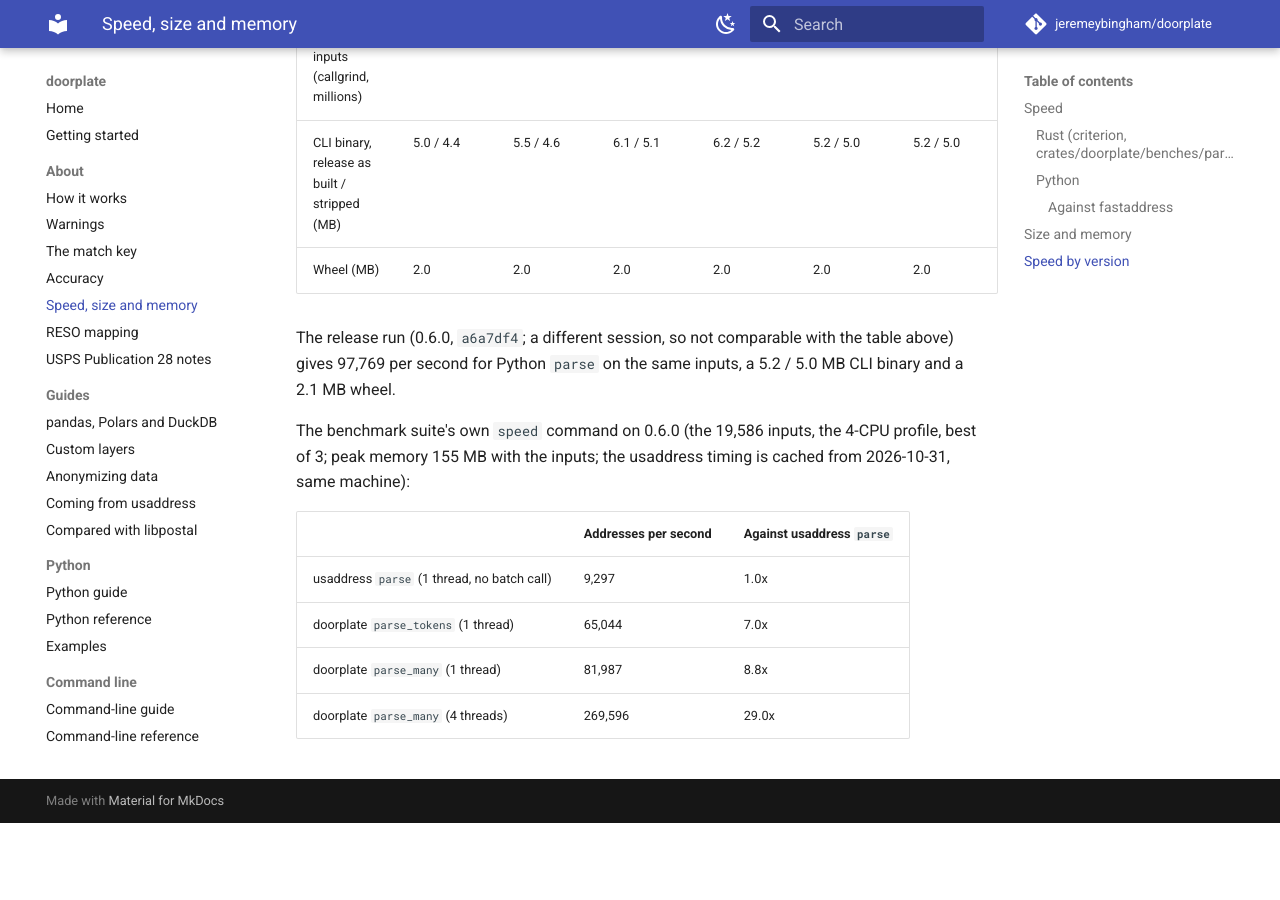
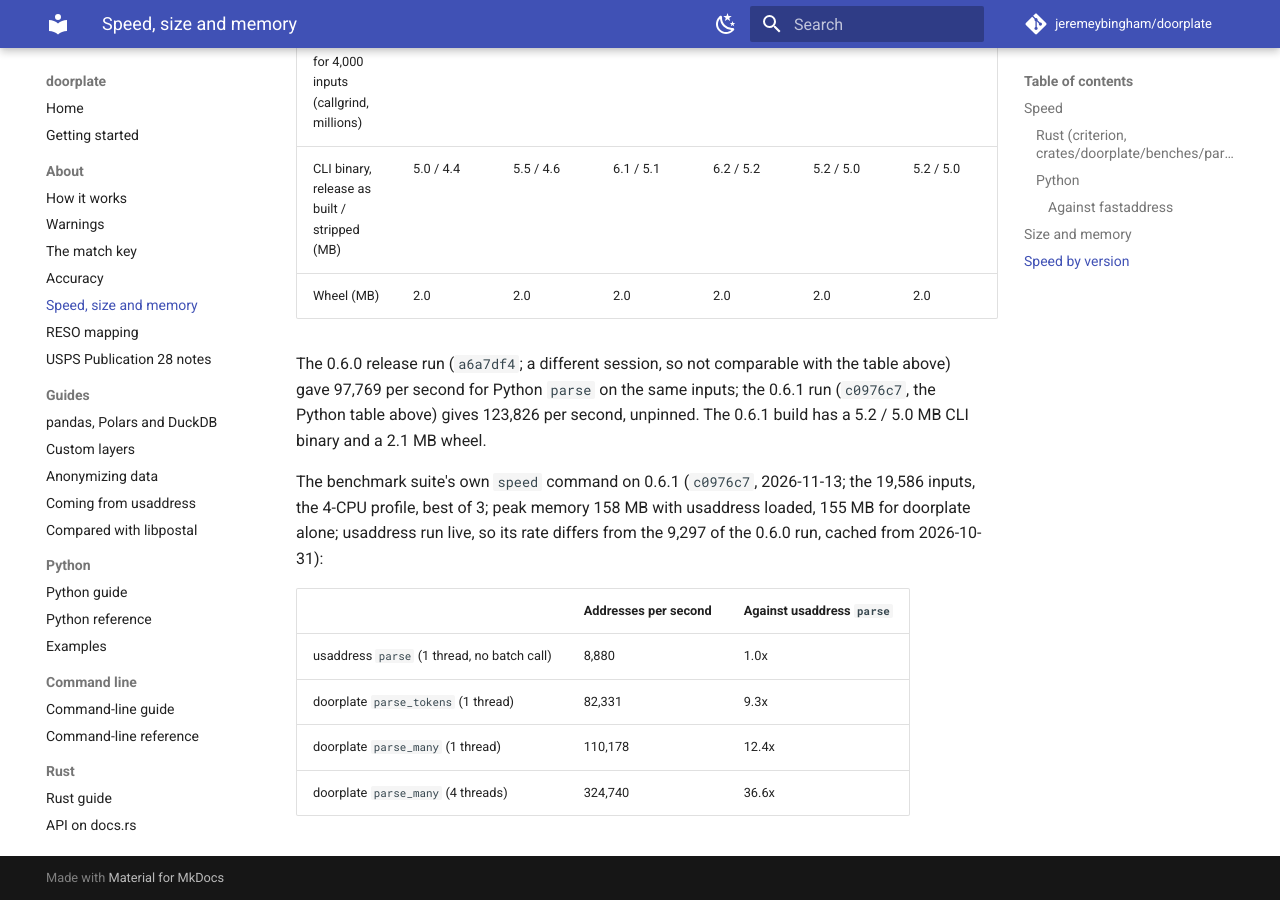
Before and after one commit to jeremeybingham/doorplate, an MkDocs documentation site: the page built from docs/speed-and-size.md, in a window 1280 px wide and 900 px high, scrolled down 5343 px. Built offline with MkDocs 1.6.1 and Material for MkDocs 9.7.7, drawn with Linux system fonts in a browser that asks for light colours; comment, search, counter and statistics services are not loaded; before the commit the page ends 6166 px from its top, so only the background shows below that; some of the changed text lies outside the part shown.

Commit message:
Figures for 0.6.1: speed, size, golden corpus count (#694)
The speed rows are retaken on c0976c7; accuracy on the suite (v1 and v2) and
the geocode dev split is unchanged from 0.6.0.

Co-Authored-By: Claude Sonnet 5.5 <noreply@anthropic.com>

```diff
--- a/docs/speed-and-size.md
+++ b/docs/speed-and-size.md
@@ -1,7 +1,7 @@
 # Speed, size and memory
 
-Figures: 0.6.0 (`a6a7df4`), measured 2026-11-12, unless a table names another build (the criterion, command-line,
-DataFrame and DuckDB figures were not re-run for the release); one machine (Intel Core i9-9900K, Linux on WSL2), so read
+Figures: 0.6.1 (`c0976c7`), measured 2026-11-13, unless a table names another build (the criterion, command-line,
+DataFrame, DuckDB and fastaddress figures were not re-run for the release); one machine (Intel Core i9-9900K, Linux on WSL2), so read
 the ratios. Accuracy is on [Benchmarks: accuracy](benchmarks.md); how to rerun these scripts and profile the engine is in
 [Running the benchmarks](running-benchmarks.md).
 
@@ -44,17 +44,17 @@ The suite's own `speed` command (`python benchmarks/suite.py speed`, [below](#sp
 
 | | Corpus inputs | Geocode addresses |
 |---|---|---|
-| doorplate `parse` | 10.2 µs | 12.3 µs |
-| doorplate `parse`, then `key()` and `to_usps()` | 13.7 µs | 15.9 µs |
-| doorplate `tag` | 13.2 µs | 15.4 µs |
-| doorplate `parse_tokens` | 13.1 µs | 15.2 µs |
-| doorplate `parse_many` (14 threads) | 2.0 µs | 2.2 µs |
-| usaddress `parse` | 89.0 µs | 95.9 µs |
-| usaddress `tag` | 96.3 µs | 100.2 µs |
+| doorplate `parse` | 8.1 µs | 9.5 µs |
+| doorplate `parse`, then `key()` and `to_usps()` | 11.2 µs | 13.0 µs |
+| doorplate `tag` | 10.8 µs | 12.6 µs |
+| doorplate `parse_tokens` | 10.9 µs | 12.5 µs |
+| doorplate `parse_many` (14 threads) | 1.6 µs | 1.9 µs |
+| usaddress `parse` | 91.9 µs | 99.9 µs |
+| usaddress `tag` | 99.5 µs | 104.2 µs |
 
-Call by call on one thread, `parse_tokens` is 6.8x `usaddress.parse` on the
-corpus inputs and 6.3x on the geocode addresses. `parse_many` parses on all
-the cores it is given (14 here) with the GIL released: 45x and 43x `usaddress.parse`, which is
+Call by call on one thread, `parse_tokens` is 8.5x `usaddress.parse` on the
+corpus inputs and 8.0x on the geocode addresses. `parse_many` parses on all
+the cores it is given (14 here) with the GIL released: 57x and 52x `usaddress.parse`, which is
 single-threaded (usaddress could be run in several processes; that is a
 different comparison). A Python call costs about what the Rust parse does;
 the boundary is not the bottleneck. usaddress 0.5.16 was run live.
@@ -165,15 +165,15 @@ Every build in one session (the release tags, and a 0.6.0 pre-release build at `
 | CLI binary, release as built / stripped (MB) | 5.0 / 4.4 | 5.5 / 4.6 | 6.1 / 5.1 | 6.2 / 5.2 | 5.2 / 5.0 | 5.2 / 5.0 |
 | Wheel (MB) | 2.0 | 2.0 | 2.0 | 2.0 | 2.0 | 2.0 |
 
-The release run (0.6.0, `a6a7df4`; a different session, so not comparable with the table above) gives 97,769 per second for
-Python `parse` on the same inputs, a 5.2 / 5.0 MB CLI binary and a 2.1 MB wheel.
+The 0.6.0 release run (`a6a7df4`; a different session, so not comparable with the table above) gave 97,769 per second for
+Python `parse` on the same inputs; the 0.6.1 run (`c0976c7`, the Python table above) gives 123,826 per second, unpinned. The 0.6.1 build has a 5.2 / 5.0 MB CLI binary and a 2.1 MB wheel.
 
-The benchmark suite's own `speed` command on 0.6.0 (the 19,586 inputs, the 4-CPU profile, best of 3; peak memory 155 MB
-with the inputs; the usaddress timing is cached from 2026-10-31, same machine):
+The benchmark suite's own `speed` command on 0.6.1 (`c0976c7`, 2026-11-13; the 19,586 inputs, the 4-CPU profile, best of 3; peak memory 158 MB
+with usaddress loaded, 155 MB for doorplate alone; usaddress run live, so its rate differs from the 9,297 of the 0.6.0 run, cached from 2026-10-31):
 
 | | Addresses per second | Against usaddress `parse` |
 |---|---|---|
-| usaddress `parse` (1 thread, no batch call) | 9,297 | 1.0x |
-| doorplate `parse_tokens` (1 thread) | 65,044 | 7.0x |
-| doorplate `parse_many` (1 thread) | 81,987 | 8.8x |
-| doorplate `parse_many` (4 threads) | 269,596 | 29.0x |
+| usaddress `parse` (1 thread, no batch call) | 8,880 | 1.0x |
+| doorplate `parse_tokens` (1 thread) | 82,331 | 9.3x |
+| doorplate `parse_many` (1 thread) | 110,178 | 12.4x |
+| doorplate `parse_many` (4 threads) | 324,740 | 36.6x |
```
Also changed, not shown: other parts of docs/speed-and-size.md (+2 -2 lines), README.md (+2 -2 lines), crates/doorplate-py/README.md (+2 -2 lines), crates/doorplate/README.md (+1 -1 lines), docs/benchmarks.md (+5 -5 lines).
